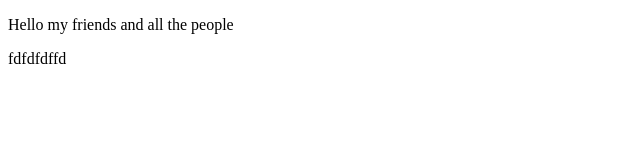
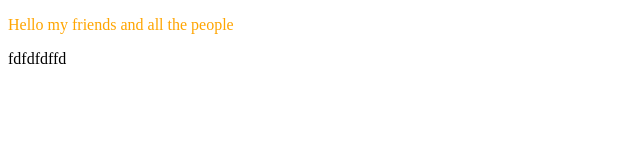
Before and after one commit to dmurillo89/git-basics, a plain HTML site: page index.html in a window 1280 px wide. Shown: the whole page, without its empty margins (0-640 px from the left). Drawn offline with Linux system fonts and the light colour scheme.

Commit message:
color orange was added

```diff
--- a/index.html
+++ b/index.html
@@ -9,7 +9,7 @@
 
 <body>
     <section>
-        <p>Hello my friends and all the people</p>
+        <p style="color: orange;">Hello my friends and all the people</p>
         <p>fdfdfdffd</p>
     </section>
 </body>
```
